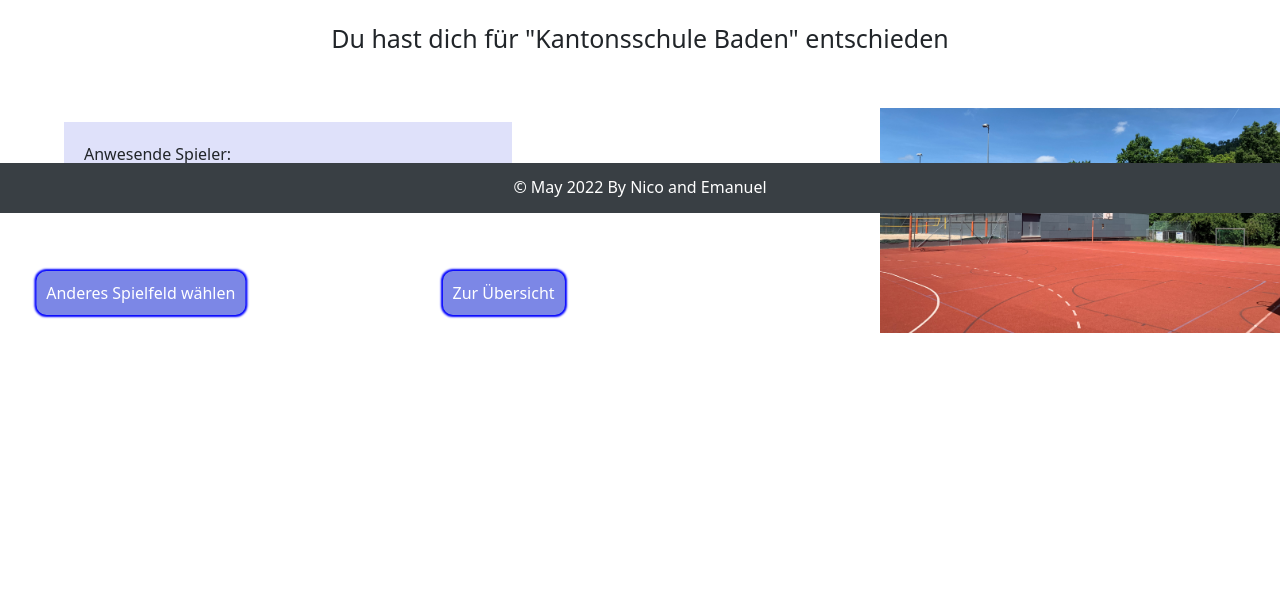
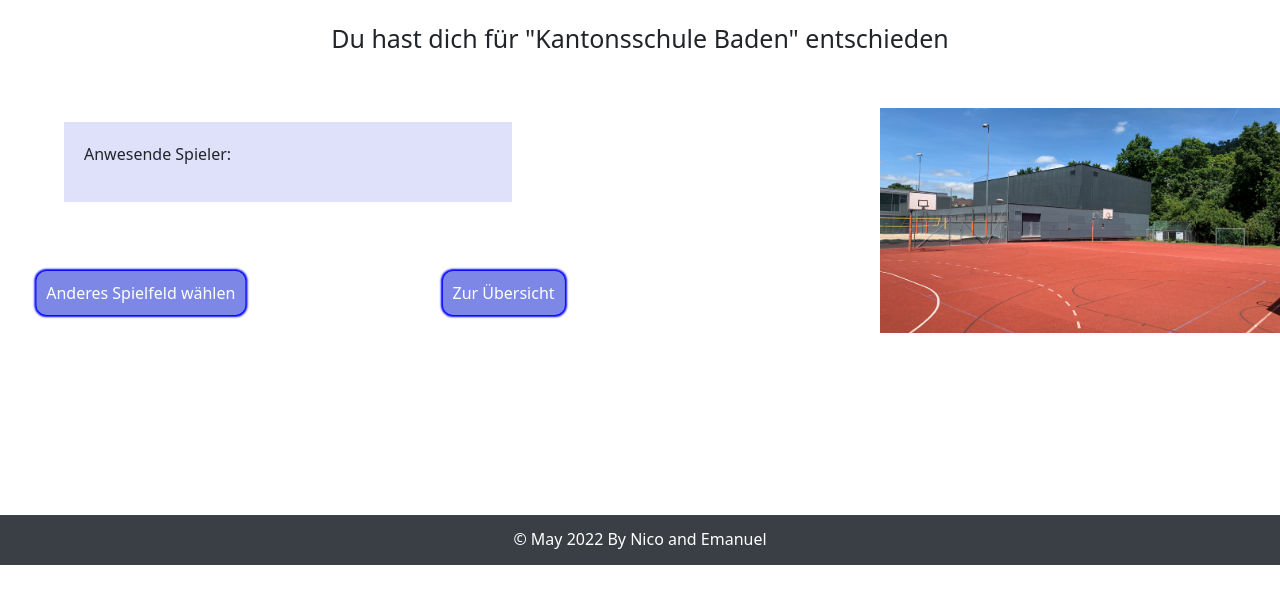
Before and after one commit to xXSmarties3000Xx/Maturaarbeit-GitHub, a PHP site: page /bballconnect/spielfeld1.php in a window 1280 px wide. Shown: the part 122-726 px from the top of the page. Run offline with PHP 8.4, Linux system fonts and the light colour scheme; the visitor is signed in with stand-in values (Sample User, id 1); data that the repository does not hold is empty.

Commit message:
Update spielfeld.css

```diff
--- a/spielfeld.css
+++ b/spielfeld.css
@@ -77,8 +77,8 @@ header {
 }
 
 footer {
-  position: fixed;
-  bottom: 0;
+  position: relative;
+  top: 430px;
   width: 100%;
   height: 50px;
   clear: both;
@@ -113,6 +113,6 @@ footer {
   }
 
   footer {
-    top: 285px;
+    top: 125px;
   }
 }
```
